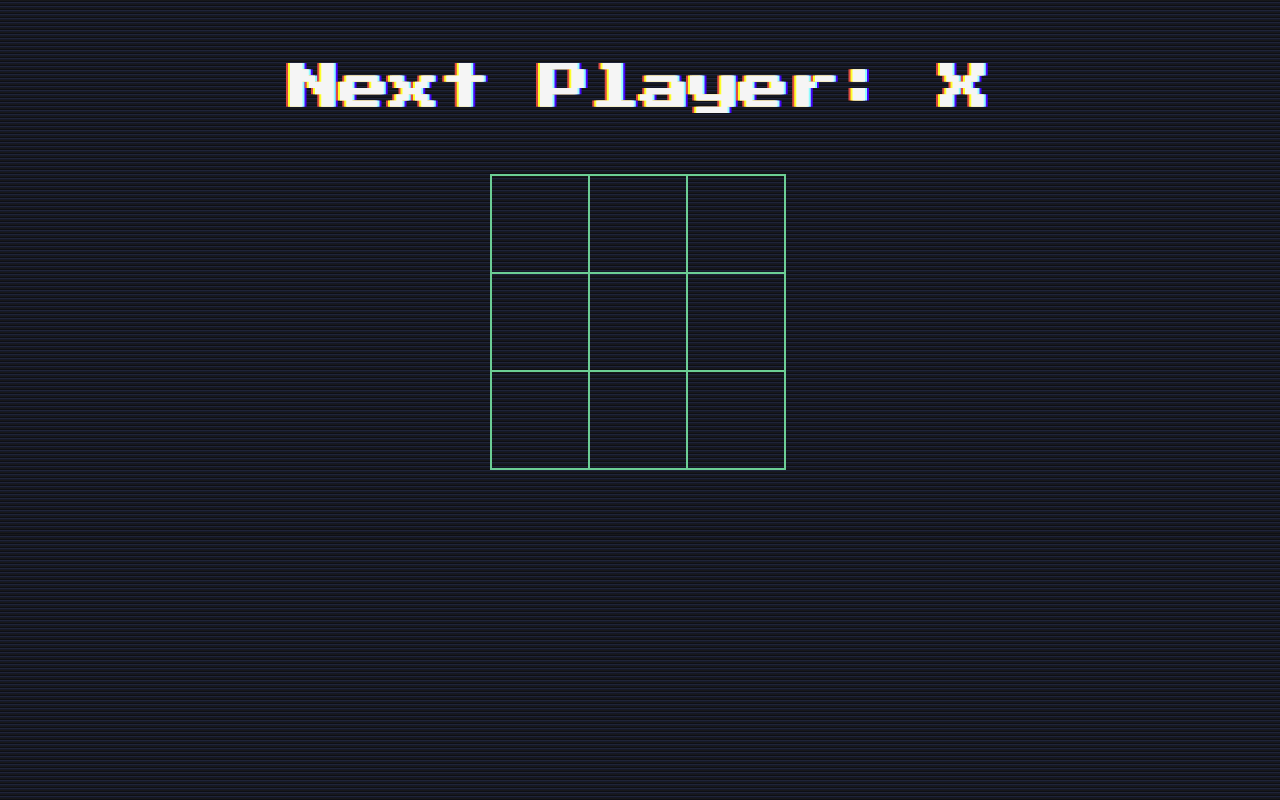
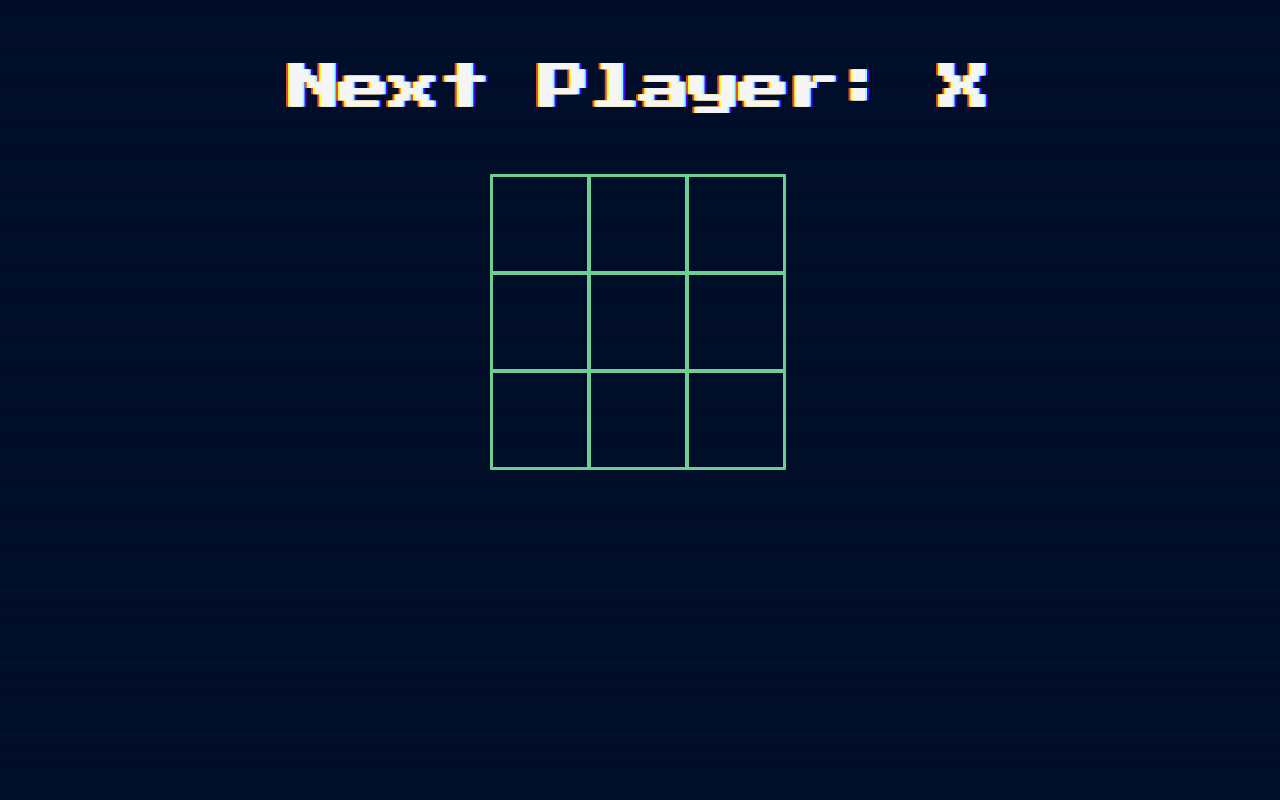
Before and after one commit to PrzemyslawTrabuc/react-tic-tac-toe, a React (Create React App) app: page / in a window 1280 px wide. Built offline with nearby package versions, Linux system fonts and the light colour scheme.

Commit message:
added animation on slot click and fixed background RWD

```diff
--- a/src/index.css
+++ b/src/index.css
@@ -17,10 +17,10 @@
 body
  {
   background: repeating-linear-gradient(
-    #1d1d1d,
-    #090b13 2px,
-    #242942 2px,
-    #10121d 4px
+    #000b2b,
+    #001127 0.9vh,
+    #000000 0.2vh,
+    #002127 0.6vh
   );
     font-family:'Gaming';
     color:whitesmoke;
@@ -57,9 +57,11 @@ body
   }
 
   .square {
+    border-radius:1px;
+    cursor: pointer;
     font-family:'Gaming';
     background: transparent;
-    border: 2px solid rgba(108, 206, 149,1);
+    border: 3px solid rgba(108, 206, 149,1);
     font-size: 50px;
     font-weight: bold;
     float:left;
@@ -75,11 +77,18 @@ body
     2px 0 0 #91fcfe,
     4px 0 0 #4405fc;
   }
+  .square:active {
+    background-color: yellowgreen;
+    box-shadow: 1px 1px 2px #fdff2a,
+    2px 2px 2px #df4a42,
+    2px 2px 2px #91fcfe,
+    3px 3px 2px #4405fc;
+    transform: translateY(2px);
+  }
+  .square:focus{
+    transition: ease-in 0.2s;
 
-  .square:focus {
-    outline: none;
-  }
-
+ }
   .kbd-navigation .square:focus {
     background: #ddd;
   }
```
